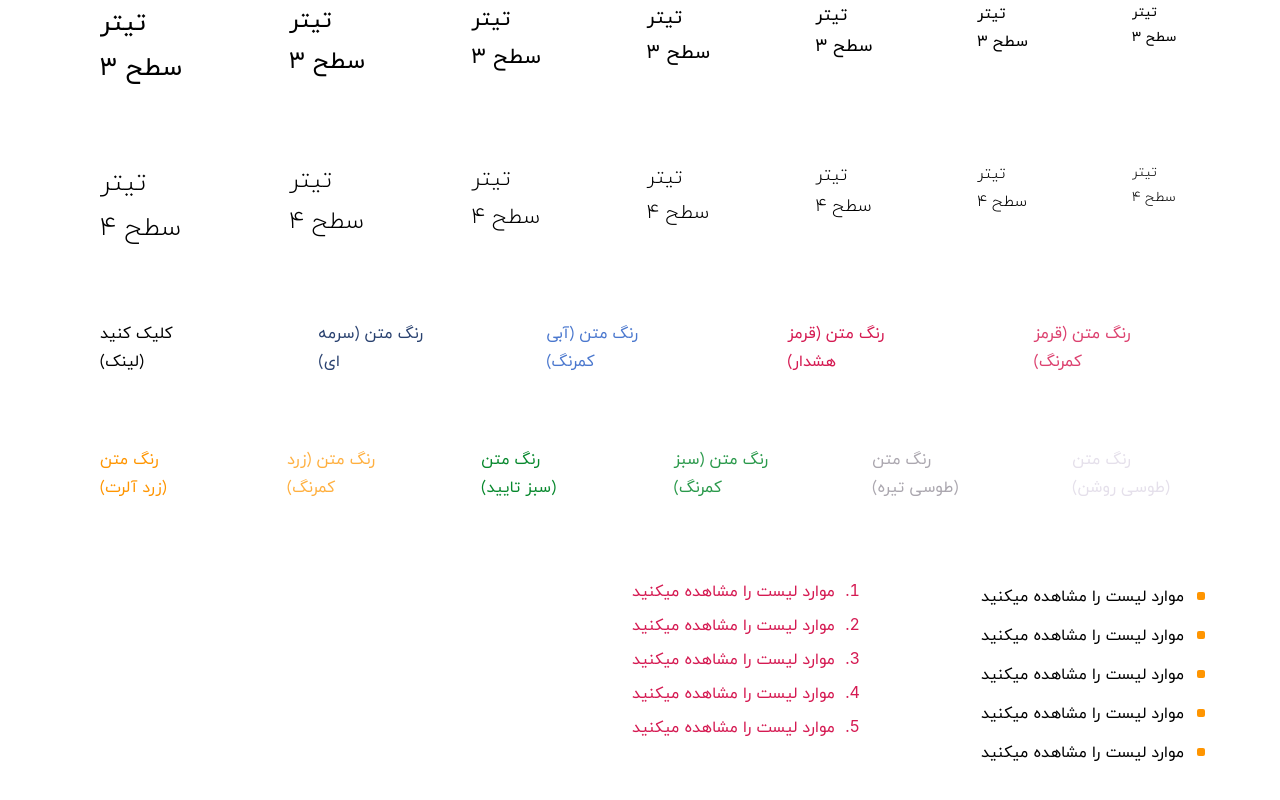
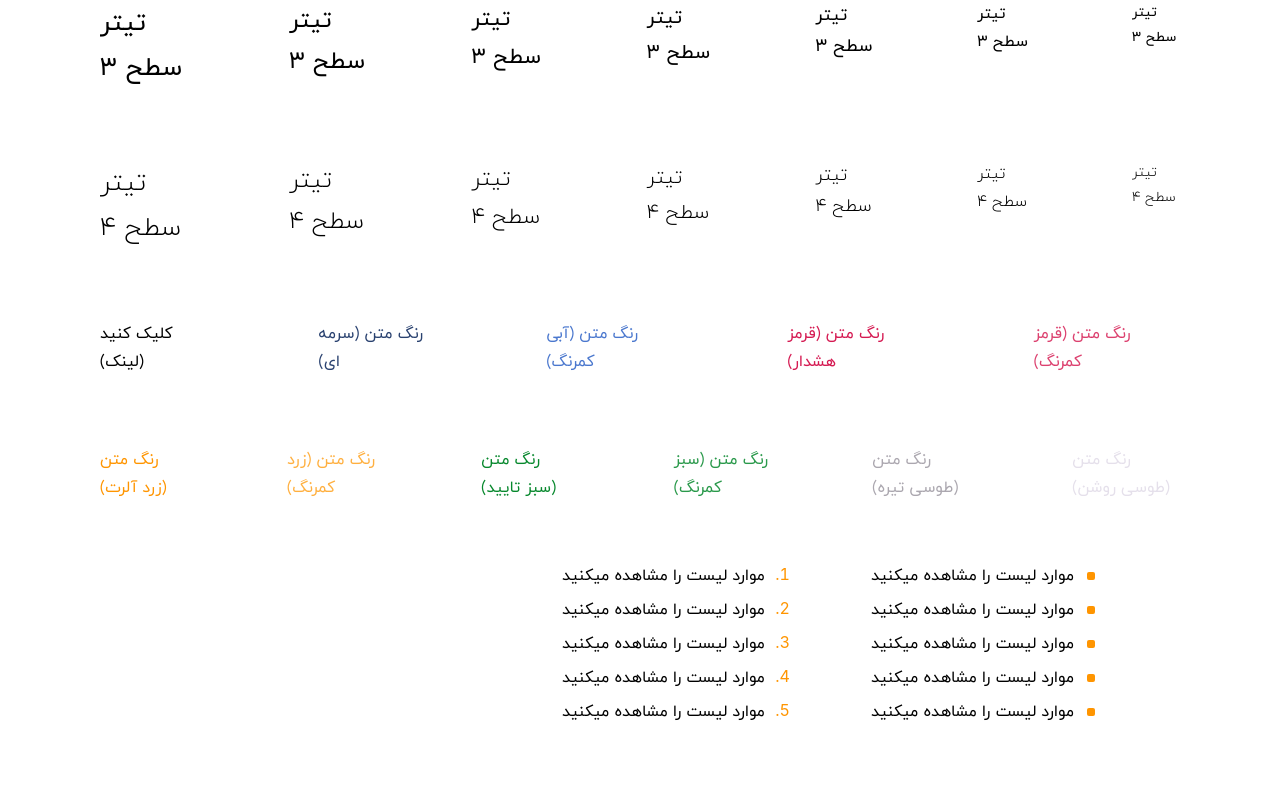
Before and after one commit to yasaman9776/test2, a React (Create React App) app: page /allTypographys in a window 1280 px wide. Shown: the part 473-1273 px from the top of the page. Built offline with nearby package versions, Linux system fonts and the light colour scheme.

Commit message:
18ordibehesht-1

```diff
--- a/src/components/List.js
+++ b/src/components/List.js
@@ -5,6 +5,9 @@ export const DefaultUl = styled.ul `
     width:${(props) =>props.width};
     direction:${(props)=> props.dir};
     direction: rtl;
+    margin: 0;
+    padding: 0;
+
 
 
 `
@@ -21,7 +24,10 @@ export const DefaultOl = styled.ol `
     width:${(props) =>props.width};
     direction:${(props)=> props.dir};
     direction: rtl;
-    Color:${CokatexColors.error};
+    li::marker{color:${CokatexColors.alert}};
+    margin: 0;
+    padding: 0;
+
 
 
 `
--- a/src/pages/AllDropDown.jsx
+++ b/src/pages/AllDropDown.jsx
@@ -1,7 +1,7 @@
 import { useState } from "react";
-import { DefaultSelect, DefaultOption ,SelectDiv ,SelectCheckBoxHead,MultipleSelection} from "../components/Dropdown";
+import { DefaultSelect, DefaultOption ,SelectDiv ,SelectCheckBoxHead,MultipleSelection} from "../components/DropDown";
 import { CokatexColors } from "../helper/colors";
-import { CheckBoxOption } from "../components/Dropdown";
+import { CheckBoxOption } from "../components/DropDown";
 import { Label } from "../components/Label";
 const AllDropDown = ({props}) =>{
 
--- a/src/pages/AllTypographys.jsx
+++ b/src/pages/AllTypographys.jsx
@@ -451,7 +451,8 @@ const AllTypographys = ({props}) => {
                   direction: 'rtl',
                   display: 'flex',
                   marginBottom: 50,
-                  marginLeft: 100
+                  marginLeft: 100,
+                  marginRight: 150,
                   }}>
                 <DefaultUl className="ul">
                     <DefaultLi>
```
Also changed, not shown: src/assets/icon/b.svg.
